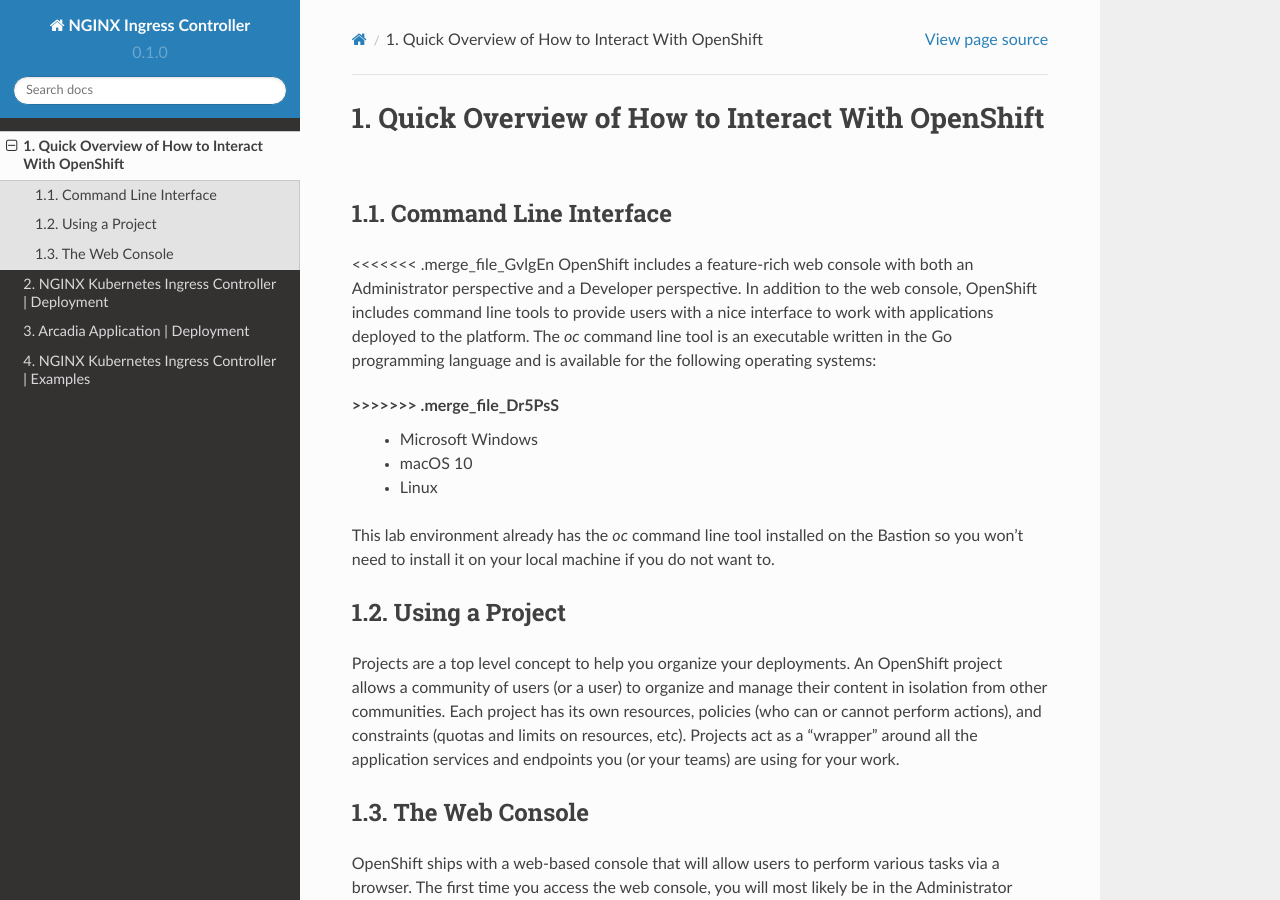
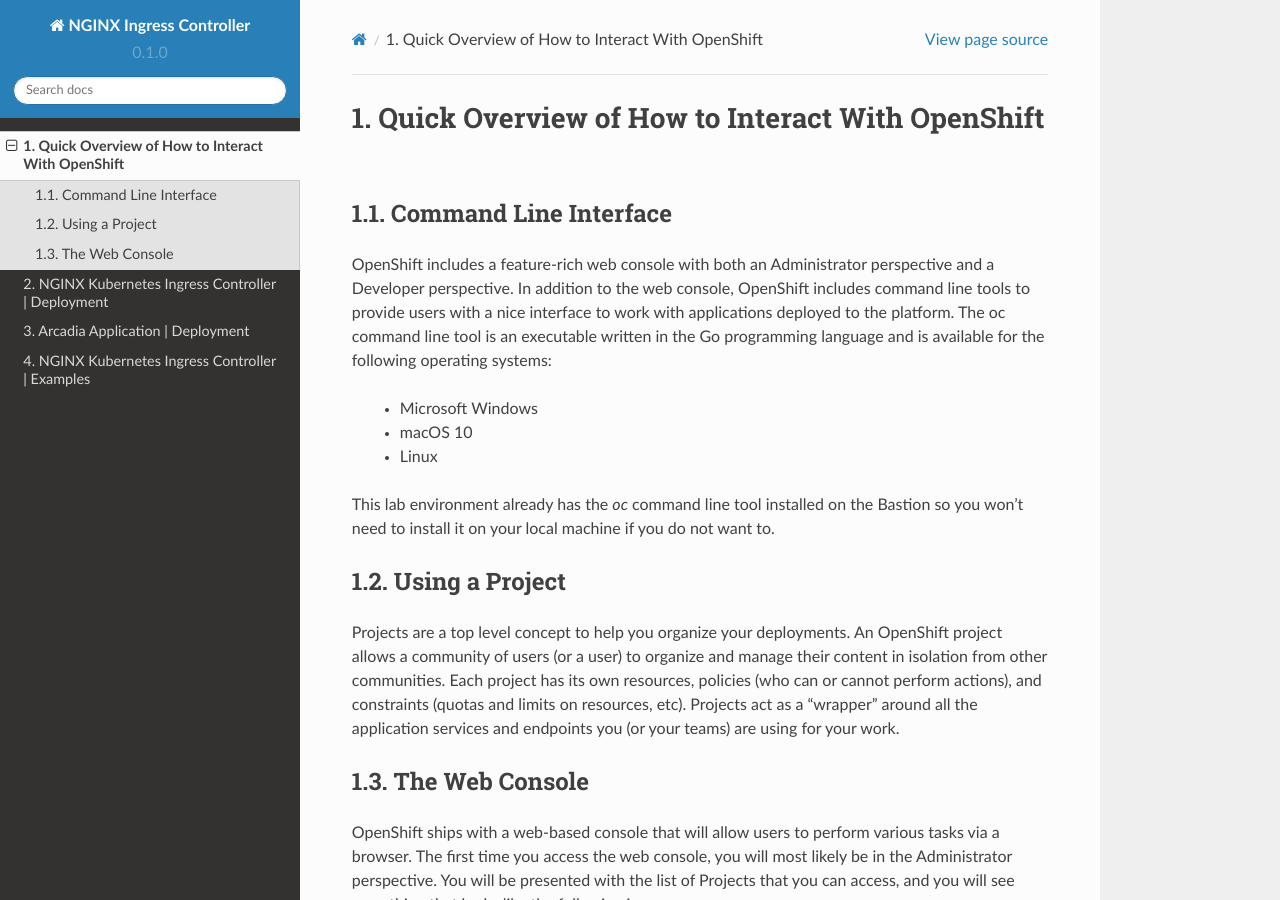
Before and after one commit to GBond/nginx-ingress-openshift-lab, a Sphinx documentation site: the page built from docs/source/lab00.rst, in a window 1280 px wide and 900 px high. Built offline with Sphinx 7.4.7 and the Read the Docs theme 2.0.0, drawn with Linux system fonts in a browser that asks for light colours; some of the changed lines change nothing that is shown.

Commit message:
Update lab00.rst

```diff
--- a/docs/source/lab00.rst
+++ b/docs/source/lab00.rst
@@ -4,13 +4,8 @@
 Command Line Interface
 #######################
 
-<<<<<<< .merge_file_GvlgEn
-OpenShift includes a feature-rich web console with both an Administrator perspective and a Developer perspective. In addition to the web console, OpenShift includes command line tools to provide users with a nice interface to work with applications deployed to the platform. The *oc* command line tool is an executable written in the Go programming language and is available for the following operating systems:
-
-=======
 OpenShift includes a feature-rich web console with both an Administrator perspective and a Developer perspective. In addition to the web console, OpenShift includes command line tools to provide users with a nice interface to work with applications deployed to the platform. The oc command line tool is an executable written in the Go programming language and is available for the following operating systems:
 
->>>>>>> .merge_file_Dr5PsS
    - Microsoft Windows
    - macOS 10
    - Linux
```
